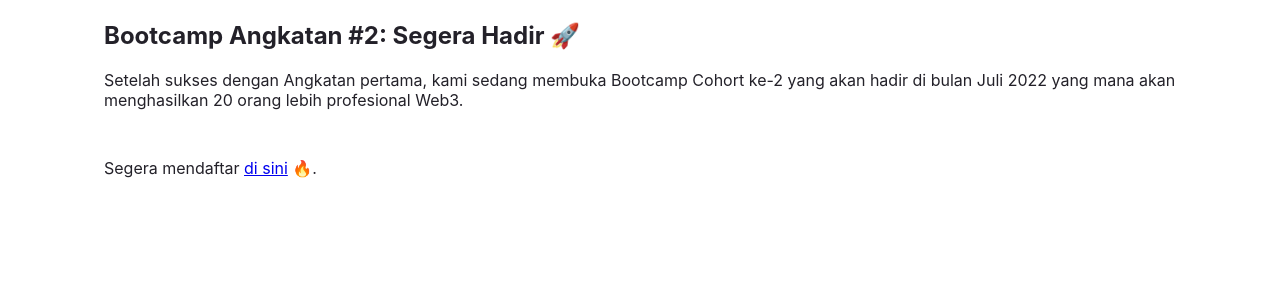
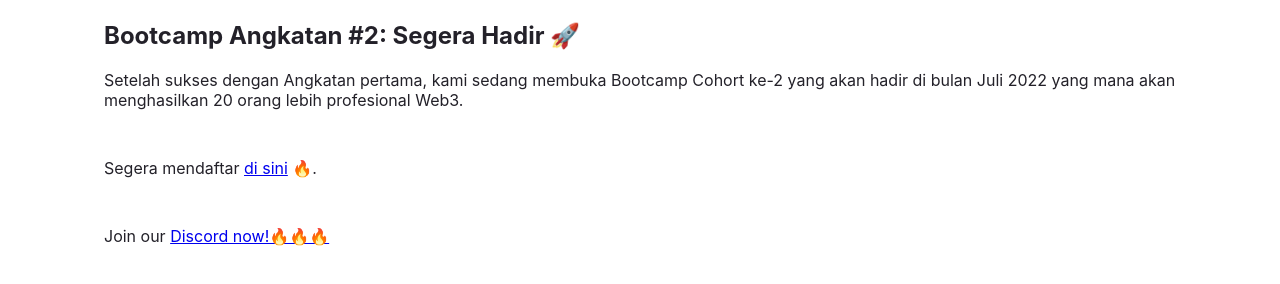
Before and after one commit to empeje/akademi, a Gatsby site: page / in a window 1280 px wide. Shown: the part 3153-3437 px from the top of the page. Built offline with nearby package versions, Linux system fonts and the light colour scheme; Gatsby itself is replaced by a stand-in of ours.

Commit message:
Add Discord invite link

```diff
--- a/src/pages/index.js
+++ b/src/pages/index.js
@@ -175,6 +175,8 @@ const IndexPage = () => {
       <p style={paragraphStyles}>Setelah sukses dengan Angkatan pertama, kami sedang membuka Bootcamp Cohort ke-2 yang akan hadir di bulan Juli 2022 yang mana akan menghasilkan 20 orang lebih profesional Web3.</p>
       <p style={paragraphStyles}>Segera mendaftar <a href="https://remoteskills.academy/live-programs/smart-contract-development/">di sini</a> 🔥.</p>
 
+      <p>Join our <a href="https://discord.gg/TEAJHURh2e">Discord now!🔥🔥🔥</a></p>
+
     </main>
   )
 }
```
